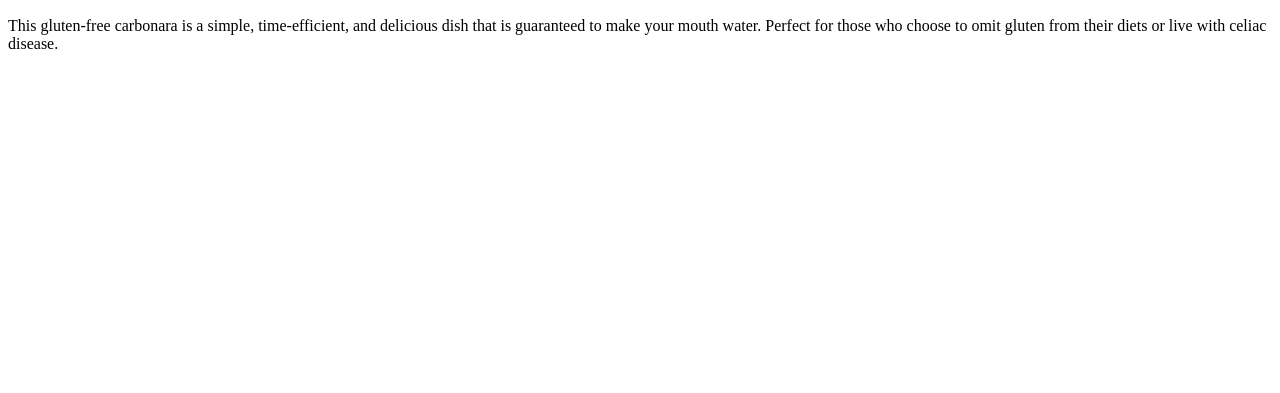
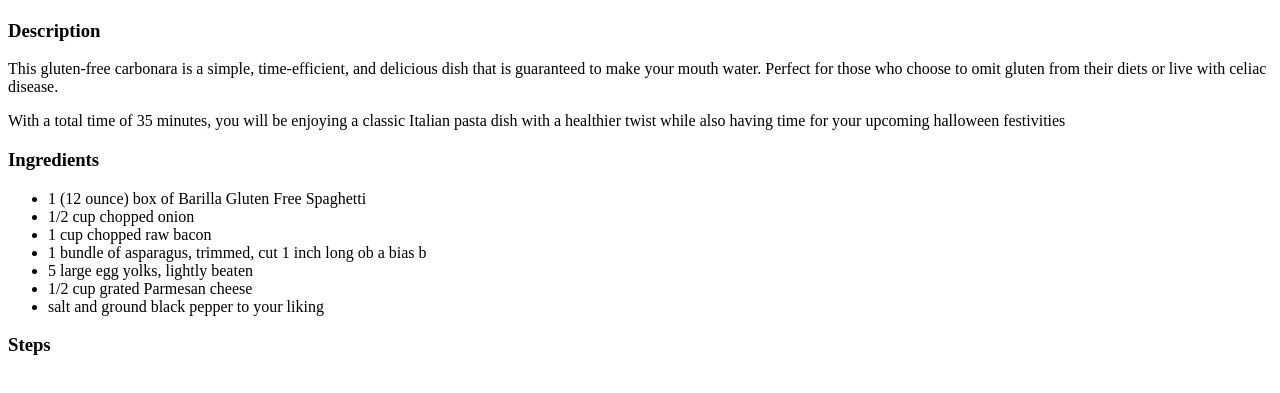
Before and after one commit to dariusfeier/odin-recipes, a plain HTML site: page recipes/carbonara.html in a window 1280 px wide. Shown: the part 383-776 px from the top of the page. Drawn offline with Linux system fonts and the light colour scheme.

Commit message:
Ready unordered ingredient list

```diff
--- a/recipes/carbonara.html
+++ b/recipes/carbonara.html
@@ -10,7 +10,20 @@
     <h1>Gluten Free Carbonara</h1>
 
     <p><img src="https://imagesvc.meredithcorp.io/v3/mm/image?url=https%3A%2F%2Fimages.media-allrecipes.com%2Fuserphotos%2F3176872.jpg&q=60&c=sc&orient=true&poi=auto&h=512"></p>
-    This gluten-free carbonara is a simple, time-efficient, and delicious dish that is guaranteed to make your mouth water. Perfect for those who choose to omit gluten from their diets or live with celiac disease.
+    <h3>Description</h3>
+    <p>This gluten-free carbonara is a simple, time-efficient, and delicious dish that is guaranteed to make your mouth water. Perfect for those who choose to omit gluten from their diets or live with celiac disease.</p>
+    <p>With a total time of 35 minutes, you will be enjoying a classic Italian pasta dish with a healthier twist while also having time for your upcoming halloween festivities</p>
+    <h3>Ingredients</h3>
+        <ul>
+            <li>1 (12 ounce) box of Barilla Gluten Free Spaghetti</li>
+            <li>1/2 cup chopped onion</li>
+            <li>1 cup chopped raw bacon</li>
+            <li>1 bundle of asparagus, trimmed, cut 1 inch long ob a bias b</li>
+            <li>5 large egg yolks, lightly beaten</li>
+            <li>1/2 cup grated Parmesan cheese</li>
+            <li>salt and ground black pepper to your liking</li>
+        </ul>
+    <h3>Steps</h3>
 
 
 
```
